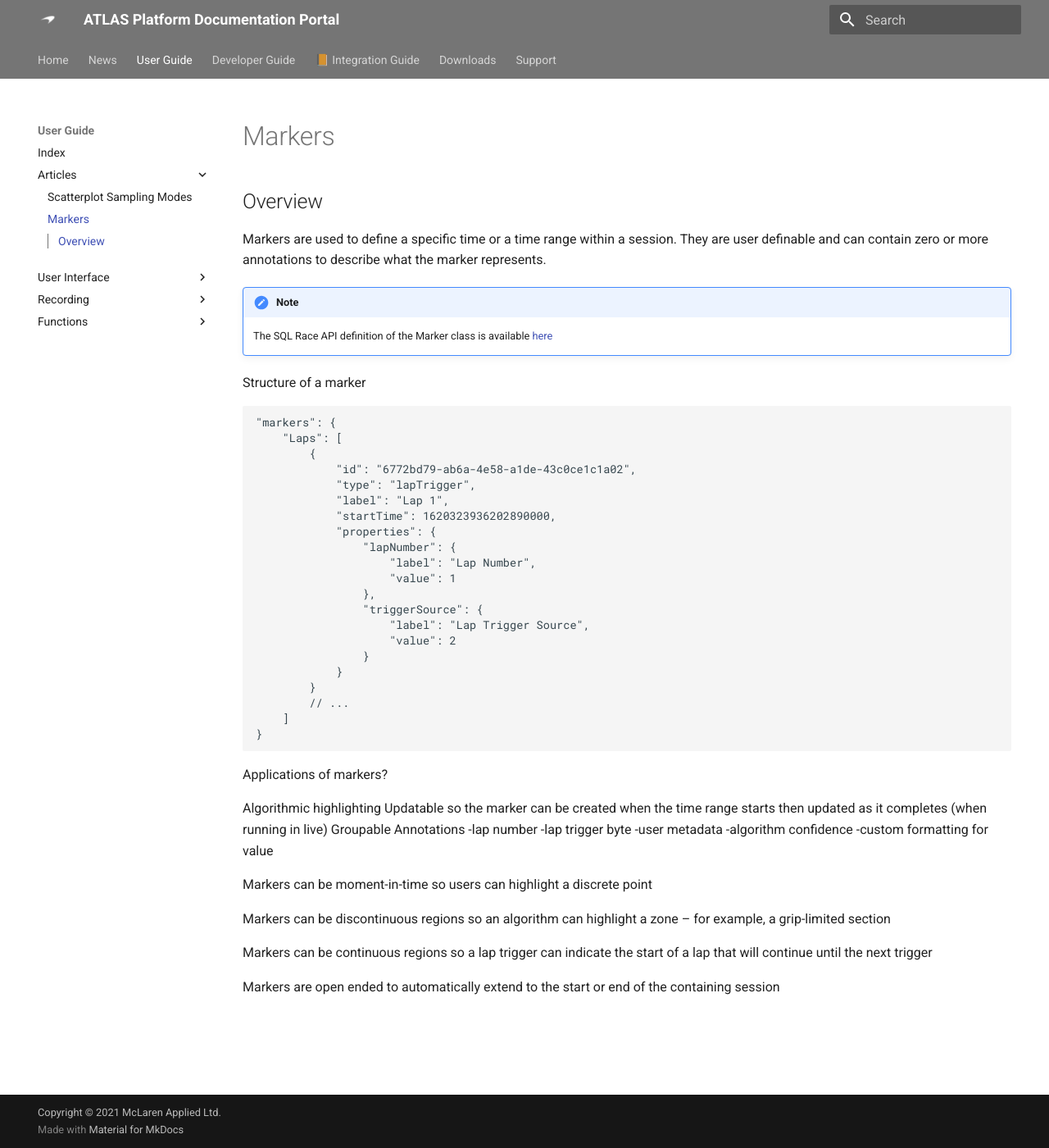
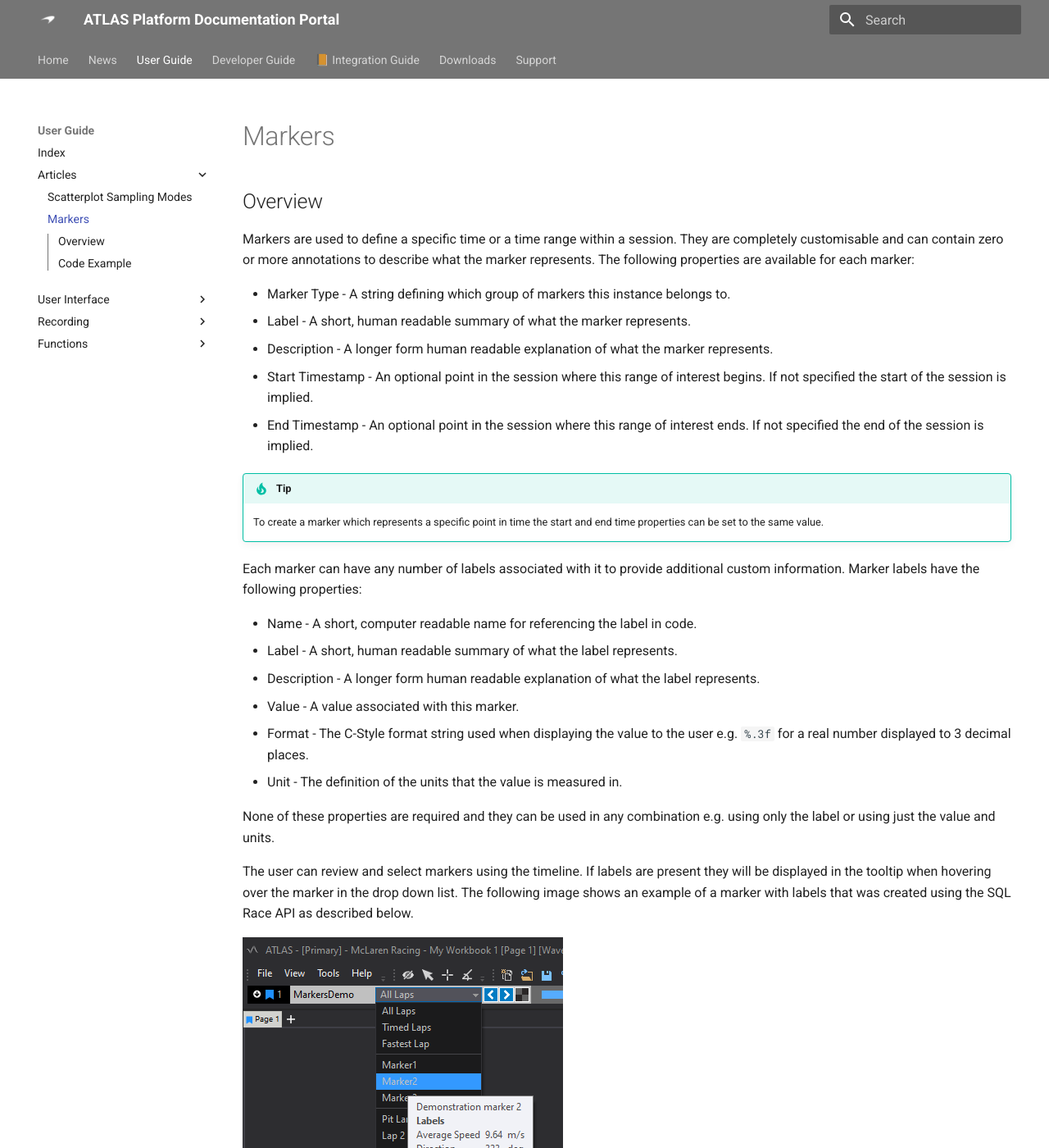
Before and after one commit to mat-docs/Portal.Site, an MkDocs documentation site: the page built from docs/manual/articles/markers.md, in a window 1280 px wide and 1400 px high. Shown: the whole window at 82% size. Built offline with MkDocs 1.6.1 and Material for MkDocs 9.7.7, drawn with Linux system fonts in a browser that asks for light colours; some of the changed text lies outside the part shown.

Commit message:
Add screenshot and tidy explanation

````diff
--- a/docs/manual/articles/markers.md
+++ b/docs/manual/articles/markers.md
@@ -2,54 +2,67 @@
 
 ## Overview
 
-Markers are used to define a specific time or a time range within a session. They are user definable and can contain zero or more annotations to
-describe what the marker represents.
+Markers are used to define a specific time or a time range within a session. They are completely customisable and can contain zero or more annotations to
+describe what the marker represents. The following properties are available for each marker:
+
+- Marker Type \- A string defining which group of markers this instance belongs to.
+- Label \- A short, human readable summary of what the marker represents.
+- Description \- A longer form human readable explanation of what the marker represents.
+- Start Timestamp \- An optional point in the session where this range of interest begins. If not specified the start of the session is implied.
+- End Timestamp \- An optional point in the session where this range of interest ends. If not specified the end of the session is implied.
+
+!!! tip
+    To create a marker which represents a specific point in time the start and end time properties can be set to the same value.
+
+Each marker can have any number of labels associated with it to provide additional custom information. Marker labels have the following properties:
+
+- Name \- A short, computer readable name for referencing the label in code.
+- Label \- A short, human readable summary of what the label represents.
+- Description \- A longer form human readable explanation of what the label represents.
+- Value \- A value associated with this marker.
+- Format \- The C-Style format string used when displaying the value to the user e.g. `%.3f` for a real number displayed to 3 decimal places.
+- Unit \- The definition of the units that the value is measured in.
+
+None of these properties are required and they can be used in any combination e.g. using only the label or using just the value and units.
+
+The user can review and select markers using the timeline. If labels are present they will be displayed in the tooltip when hovering over the marker in
+the drop down list. The following image shows an example of a marker with labels that was created using the SQL Race API as described below.
+
+![Marker labels example](assets/markers-demo.png)
+
+## Code Example
+
+Markers can be added programmatically such as by a simulation model or separate analysis tool. An example of how to add a marker with some associated labels is shown below. A working sample of this code is provided in the introductory SQL Race API documentation available [here](https://github.com/mat-docs/MAT.OCS.SQLRace.Examples/blob/master/MAT.SQLRace.HelloData/Program.cs)
+
+!!! example
+    ```c#
+    var marker = new Marker(markerStartTime, markerEndTime, "High Wind", "windSpeedData",
+        "A period during which the wind was sustained above 9 m/s");
+
+    marker.AddLabel(
+        new MarkerLabel
+        {
+            Label = "Average Speed",
+            Description = "A average sustained wind speed during this time period",
+            Value = "9.6382834",
+            Format = "%.2f",
+            Unit = "m/s",
+            Name = "windSpeedDataHighVelocity01"
+        });
+
+    marker.AddLabel(
+        new MarkerLabel
+        {
+            Label = "Direction",
+            Description = "The direction of the wind during this time period",
+            Value = "323",
+            Format = "%i",
+            Unit = "deg",
+            Name = "windSpeedDataHighDirection01"
+        });
+
+    session.Markers.Add(marker);
+    ```
 
 !!! note
     The SQL Race API definition of the Marker class is available [here](https://mat-docs.github.io/Atlas.SQLRaceAPI.Documentation/api/MESL.SqlRace.Domain.Marker.html)
-
-
-Structure of a marker
-    ```
-    "markers": {
-        "Laps": [
-            {
-                "id": "6772bd79-ab6a-4e58-a1de-43c0ce1c1a02",
-                "type": "lapTrigger",
-                "label": "Lap 1",
-                "startTime": 1620323936202890000,
-                "properties": {
-                    "lapNumber": {
-                        "label": "Lap Number",
-                        "value": 1
-                    },
-                    "triggerSource": {
-                        "label": "Lap Trigger Source",
-                        "value": 2
-                    }
-                }
-            }
-            // ...
-        ]
-    }
-    ```
-
-Applications of markers?
-
-Algorithmic highlighting
-Updatable so the marker can be created when the time range starts then updated as it completes (when running in live)
-Groupable
-Annotations
--lap number
--lap trigger byte
--user metadata
--algorithm confidence
--custom formatting for value
-
-Markers can be moment-in-time so users can highlight a discrete point
-
-Markers can be discontinuous regions so an algorithm can highlight a zone – for example, a grip-limited section
-
-Markers can be continuous regions so a lap trigger can indicate the start of a lap that will continue until the next trigger
-
-Markers are open ended to automatically extend to the start or end of the containing session
````
Also changed, not shown: docs/developer/sqlrace-api.md (+1 -1 lines), docs/manual/index.md (+1 -1 lines), docs/manual/articles/assets/markers-demo.png (added).
